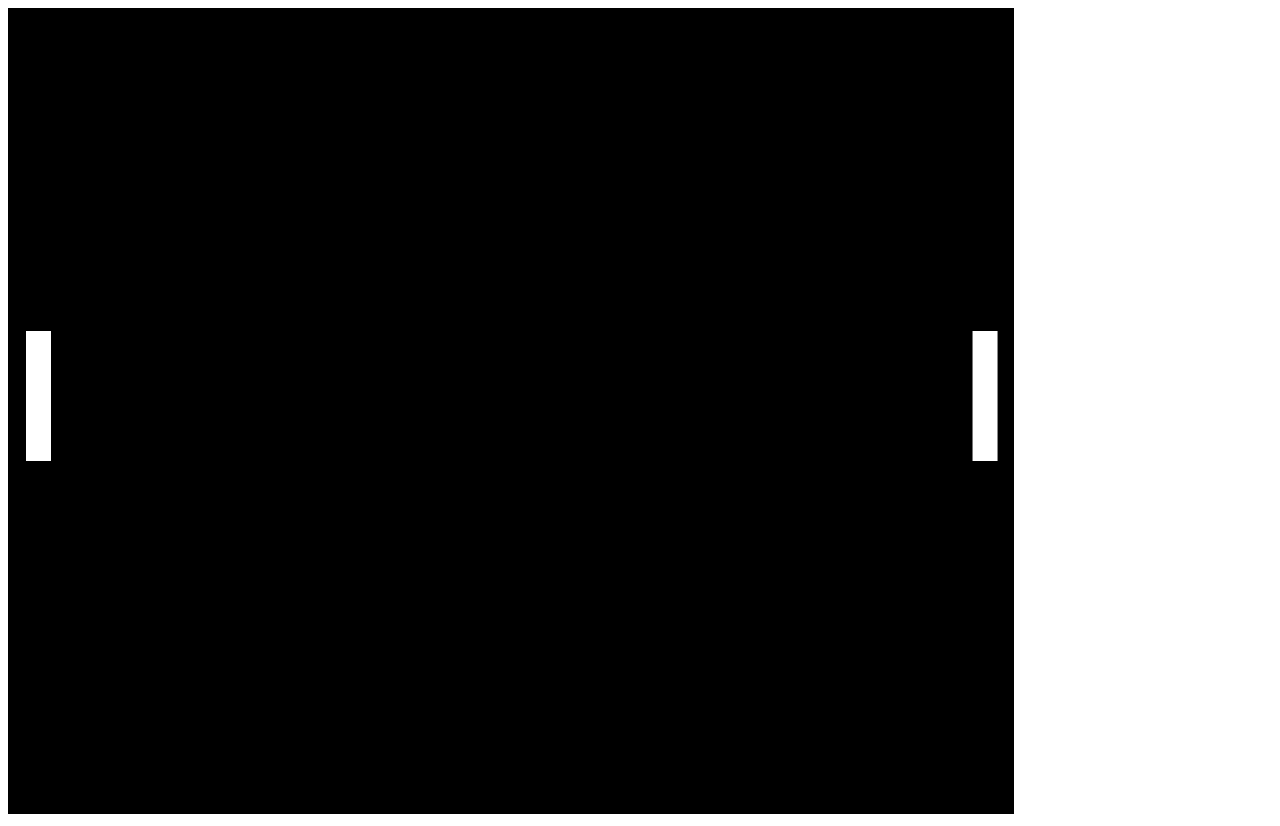
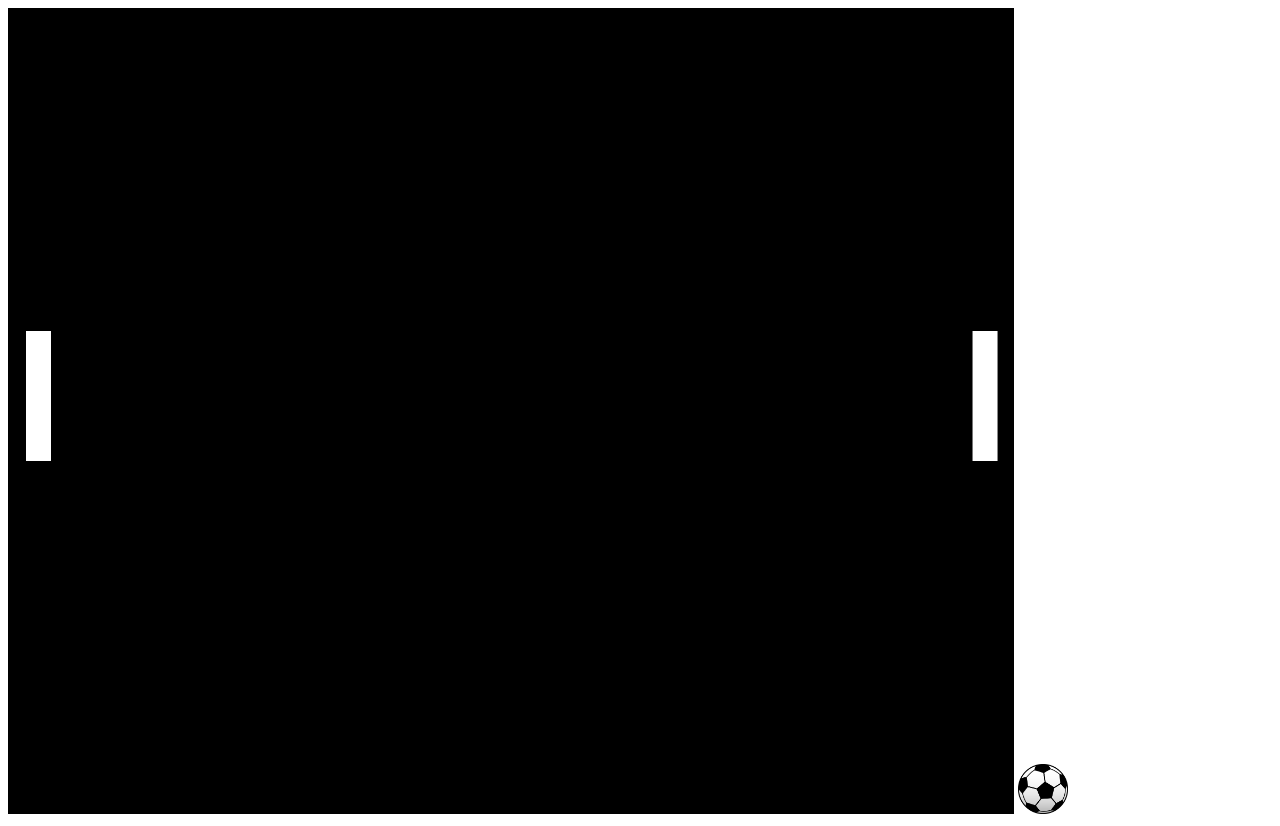
Before and after one commit to ThomasGuerrero/-Milestone_Project_1_Pong_game_Thomas_Guerrero, a plain HTML site: page index.html in a window 1280 px wide. Drawn offline with Linux system fonts and the light colour scheme.

Commit message:
created img for ball

```diff
--- a/app.js
+++ b/app.js
@@ -8,8 +8,12 @@ ctx.fillStyle = color;
 ctx.fillRect(x, y, w, h);
 }
 
-// drawRect(10, 300, 25, 130, 'white')
-// drawRect(900, 300, 25, 130, 'white')
+//creating our ball
+const pongBall = document.getElementById('pongBall')
+
+
+
+
 
 //creating our user and bot
 const user = {
--- a/assets/style.css
+++ b/assets/style.css
@@ -2,3 +2,7 @@
     border: solid black;
     background-color: black;
 }
+
+#pongBall {
+    width: 50px;
+}
--- a/index.html
+++ b/index.html
@@ -11,5 +11,6 @@
 </head>
 <body>
     <canvas id="game" width="1000" height="800"></canvas>
+        <img id="pongBall" src="assets/pong soccer ball.png" alt="pong_soccer_ball">
 </body>
 </html>
```
Also changed, not shown: assets/pong soccer ball.png (added).
